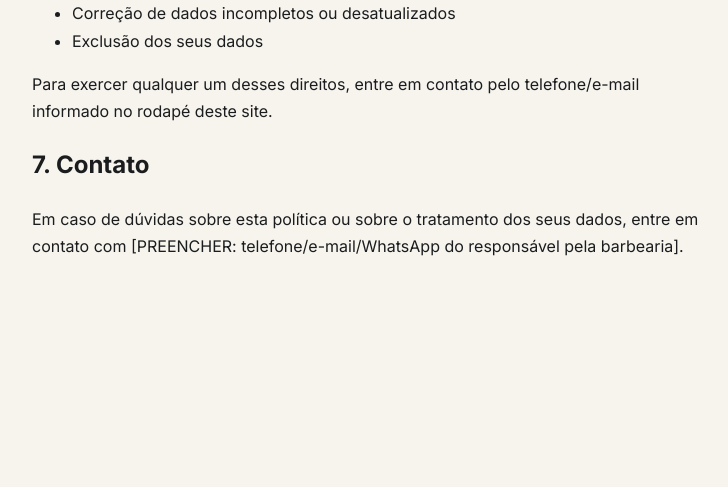
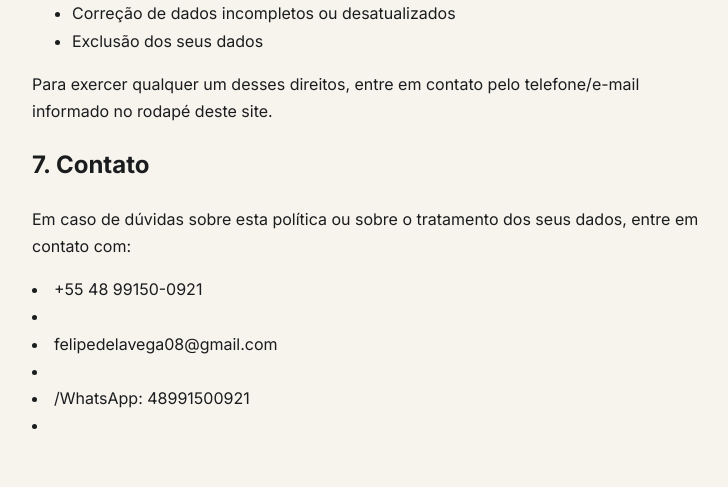
Before and after one commit to felipe2008pg1/Barbershop-V.1.1, a Python web app: template templates/privacy.html in a window 1280 px wide. Shown: the part 1455-1942 px from the top of the page, without its empty margins (268-996 px from the left). Before the commit the page ends 1711 px from the top, so only its background shows below. Run offline with Jinja, Linux system fonts and the light colour scheme; the template is opened without the code that fills it, so the values that code supplies are empty.

Commit message:
Update privacy.html

```diff
--- a/templates/privacy.html
+++ b/templates/privacy.html
@@ -89,8 +89,11 @@
     <h2>7. Contato</h2>
     <p>
       Em caso de dúvidas sobre esta política ou sobre o tratamento dos seus
-      dados, entre em contato com [PREENCHER: telefone/e-mail/WhatsApp do
-      responsável pela barbearia].
+      dados, entre em contato com:</li>
+      <li>+55 48 99150-0921<li>
+      <li>felipedelavega08@gmail.com<li>
+      <li>/WhatsApp: 48991500921 <li>
+    </ul>
     </p>
   </main>
 </body>
```
